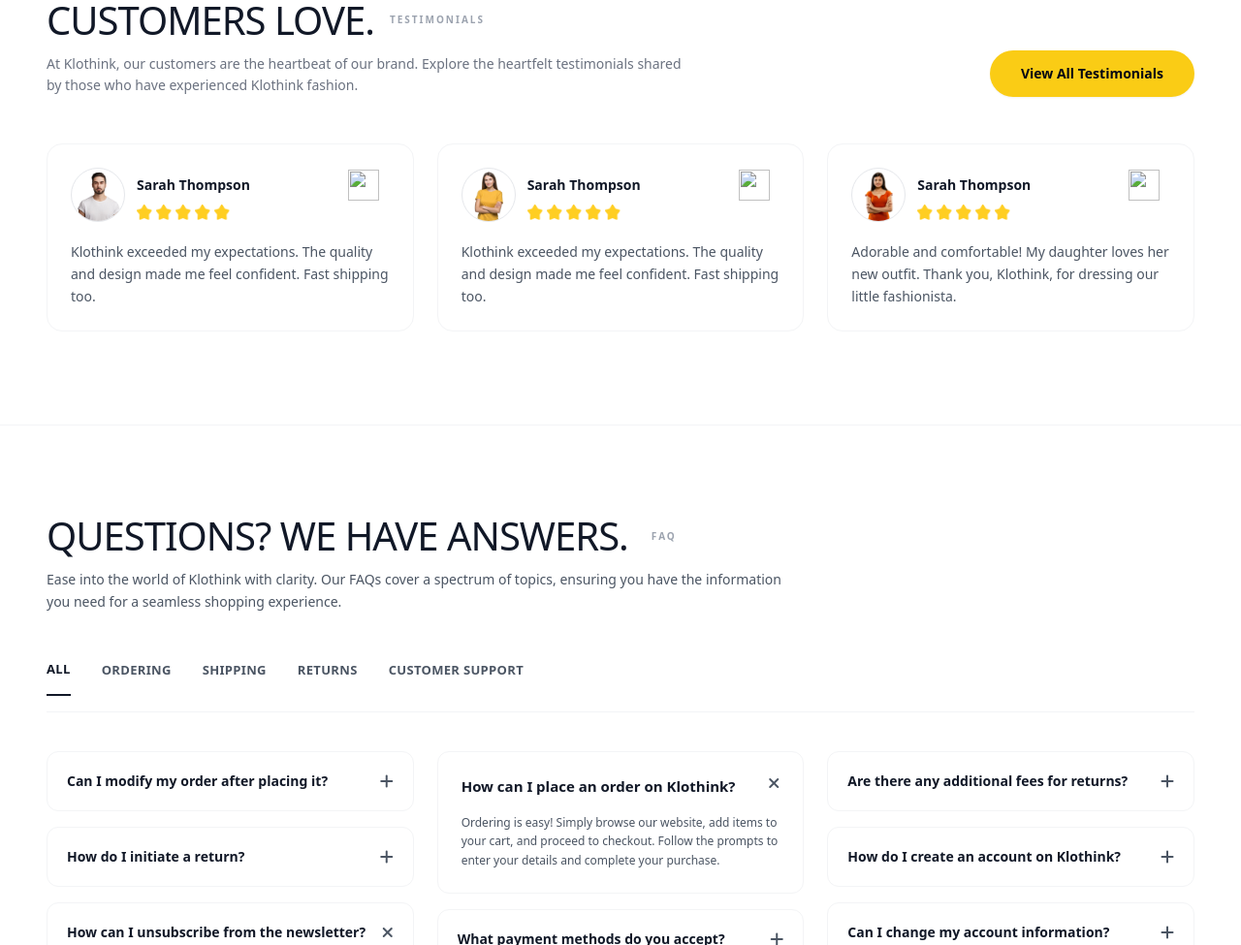
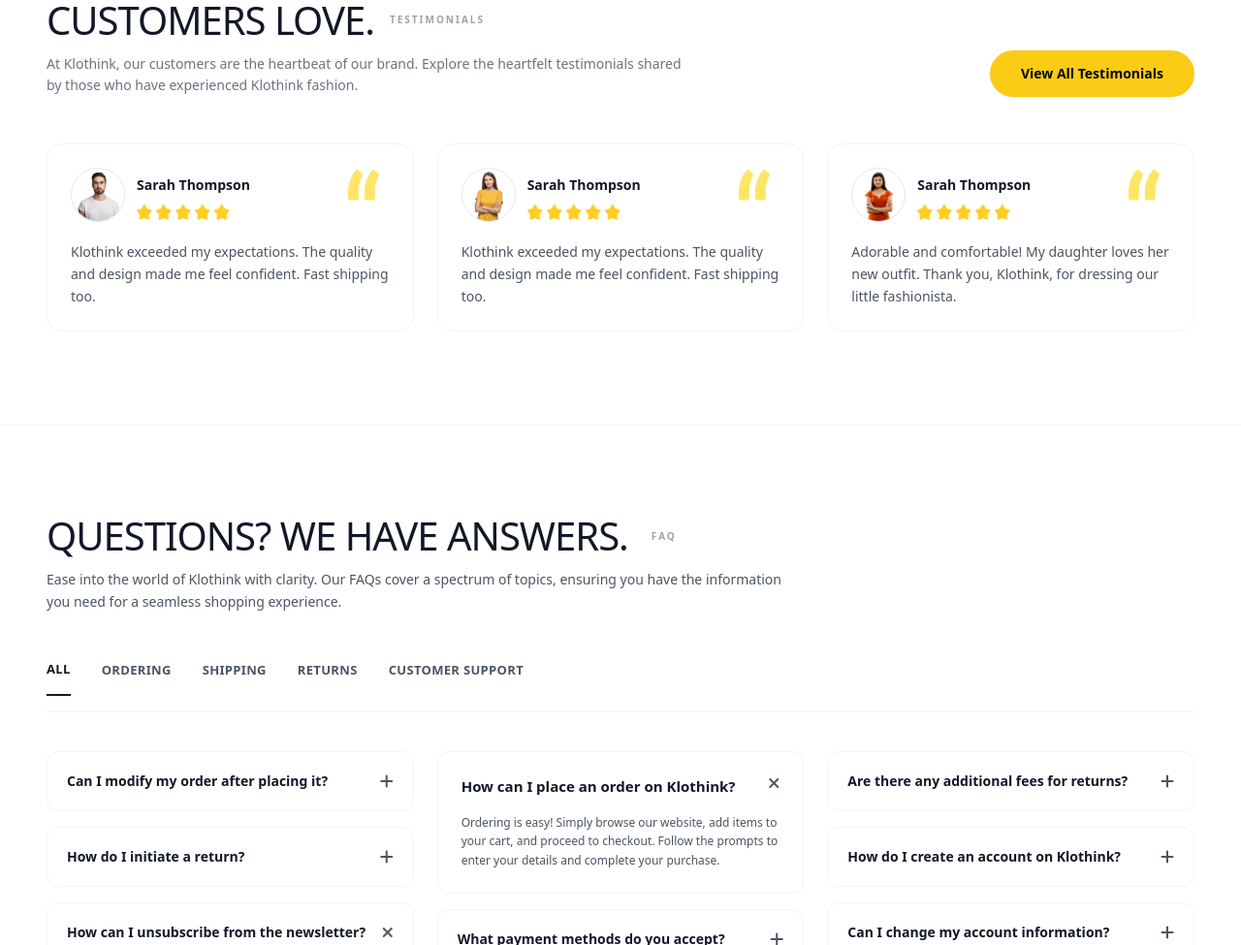
Before and after one commit to NURISLAM193/shop-, a website: page index.html in a window 1280 px wide. Shown: the part 2684-3659 px from the top of the page at 97% size. Drawn offline with nearby package versions, Linux system fonts and the light colour scheme; the site is published under a folder, as on GitHub Pages, so addresses that start at the root find nothing.

Commit message:
Update index.html

```diff
--- a/index.html
+++ b/index.html
@@ -372,7 +372,7 @@
               <div><div class="grid grid-cols-2 items-center gap-4">
   <h3 class="font-bold text-gray-900 text-sm">Sarah Thompson</h3>
   <img class="w-8 h-8 justify-self-end"
-       src="/src/images/Text.png"
+       src="./images/Text.png"
        alt="">
 </div> <div class="flex gap-1 mt-1">
                   <img src="./images/Shape.png" alt="" class="w-4 h-4">
@@ -397,7 +397,7 @@
               <div><div class="grid grid-cols-2 items-center gap-4">
   <h3 class="font-bold text-gray-900 text-sm">Sarah Thompson</h3>
   <img class="w-8 h-8 justify-self-end"
-       src="/src/images/Text.png"
+       src="./images/Text.png"
        alt="">
 </div> <div class="flex gap-1 mt-1">
                   <img src="./images/Shape.png" alt="" class="w-4 h-4">
@@ -422,7 +422,7 @@
               <div><div class="grid grid-cols-2 items-center gap-4">
   <h3 class="font-bold text-gray-900 text-sm">Sarah Thompson</h3>
   <img class="w-8 h-8 justify-self-end"
-       src="/src/images/Text.png"
+       src="./images/Text.png"
        alt="">
 </div> <div class="flex gap-1 mt-1">
                   <img src="./images/Shape.png" alt="" class="w-4 h-4">
```
